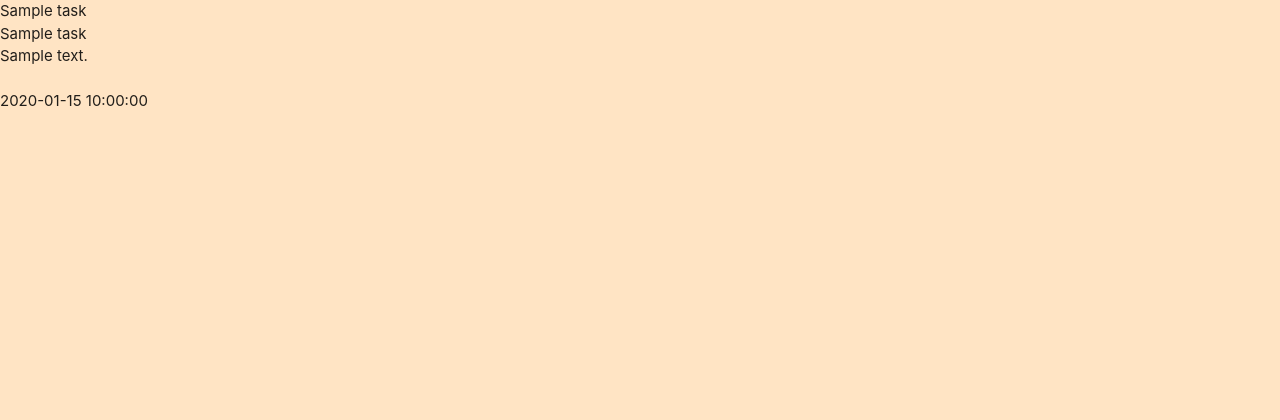
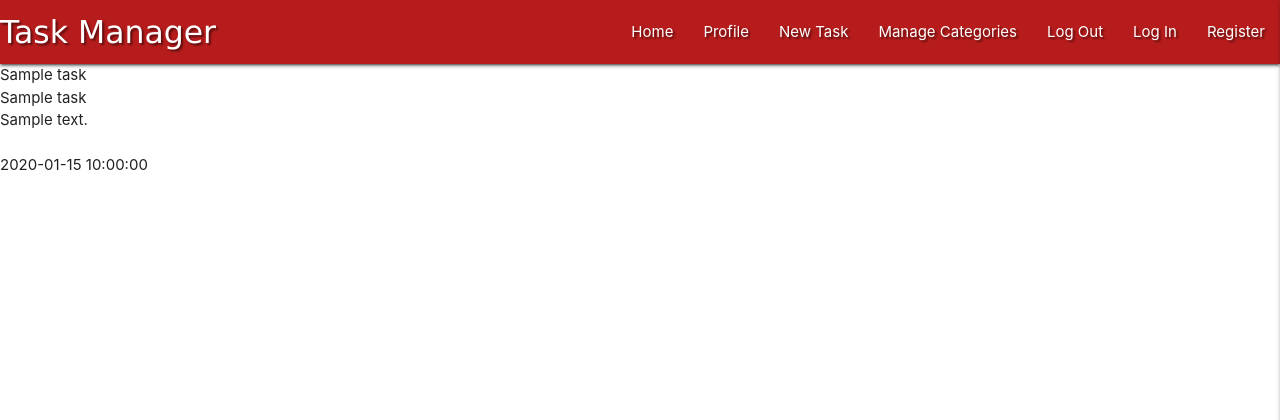
Before and after one commit to mion93/flask-task-manager-project, a Flask app: page / in a window 1280 px wide. Shown: the top 420 px of the page. Run offline with Flask 2, Linux system fonts and the light colour scheme; a database or web service that is not in the repository returns one stand-in record (values such as "Sample title"); some libraries are stand-ins or nearby versions.

Commit message:
Add Materialize Navbar and SideBar

```diff
--- a/static/css/style.css
+++ b/static/css/style.css
@@ -1,3 +1,7 @@
-body {
-    background-color: bisque;
+.text-shadow {
+    text-shadow: 2px 2px 2px rgba(0, 0, 0, 0.5);
 }
+
+.brand-logo {
+    font-family: Verdana, Geneva, Tahoma, sans-serif;
+}
--- a/static/js/script.js
+++ b/static/js/script.js
@@ -0,0 +1,3 @@
+$(document).ready(function(){
+    $('.sidenav').sidenav({edge: "right"});
+  });
--- a/templates/base.html
+++ b/templates/base.html
@@ -14,6 +14,37 @@
     <title>Task Manager</title>
 </head>
 <body>
+	<header>
+    <!-- top navbar -->
+		<nav>
+        <nav class="nav-extended text-shadow red darken-4">
+			<div class="nav-wrapper">
+				<a href="{{ url_for('get_tasks') }}" class="brand-logo">Task Manager</a>
+				<a href="#" data-target="mobile-demo" class="sidenav-trigger right"><i class="fas fa-bars"></i></a>
+				<ul class="right hide-on-med-and-down">
+					<li><a href="#">Home</a></li>
+					<li><a href="#">Profile</a></li>
+					<li><a href="#">New Task</a></li>
+                    <li><a href="#">Manage Categories</a></li>
+					<li><a href="#">Log Out</a></li>
+                    <li><a href="#">Log In</a></li>
+                    <li><a href="#">Register</a></li>
+				</ul>
+			</div>
+		</nav>
+	 <!-- mobile sidenav -->
+		<ul class="sidenav" id="mobile-demo">
+            <li><h4 class="center-align red-text text-darken-4">Task Manager</h4></li>
+			<li><a href="{{ url_for('get_tasks') }}">Home</a></li>
+					<li><a href="#">Profile</a></li>
+					<li><a href="#">New Task</a></li>
+                    <li><a href="#">Manage Categories</a></li>
+					<li><a href="#">Log Out</a></li>
+                    <li><a href="#">Log In</a></li>
+                    <li><a href="#">Register</a></li>
+		</ul>
+	</header>
+
 
     {% block content %}
     {% endblock %}
```
